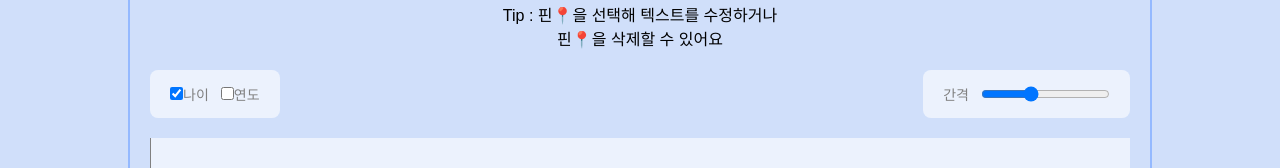
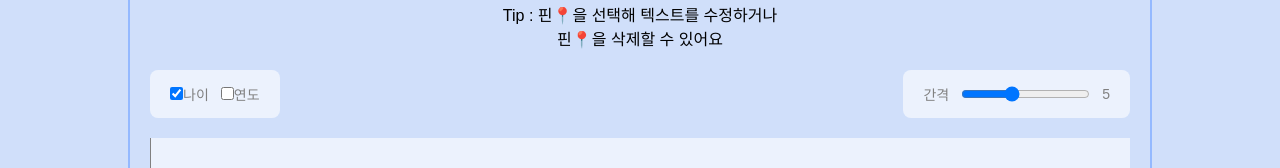
Before and after one commit to hongggyelim/lifeGraph, a React (Create React App) app: page /main in a window 1280 px wide. Shown: the part 246-414 px from the top of the page. Built offline with nearby package versions, Linux system fonts and the light colour scheme.

Commit message:
chore: x축 간격표시

```diff
--- a/src/pages/Main/component/ScaleController/ScaleController.tsx
+++ b/src/pages/Main/component/ScaleController/ScaleController.tsx
@@ -35,6 +35,7 @@ const ScaleController = () => {
       <div className="controller" id="scale-control">
         <label>간격</label>
         <input min={2} max={10} step={1} type="range" value={scale} onChange={handleChangeScale} />
+        {scale}
       </div>
     </div>
   );
```
